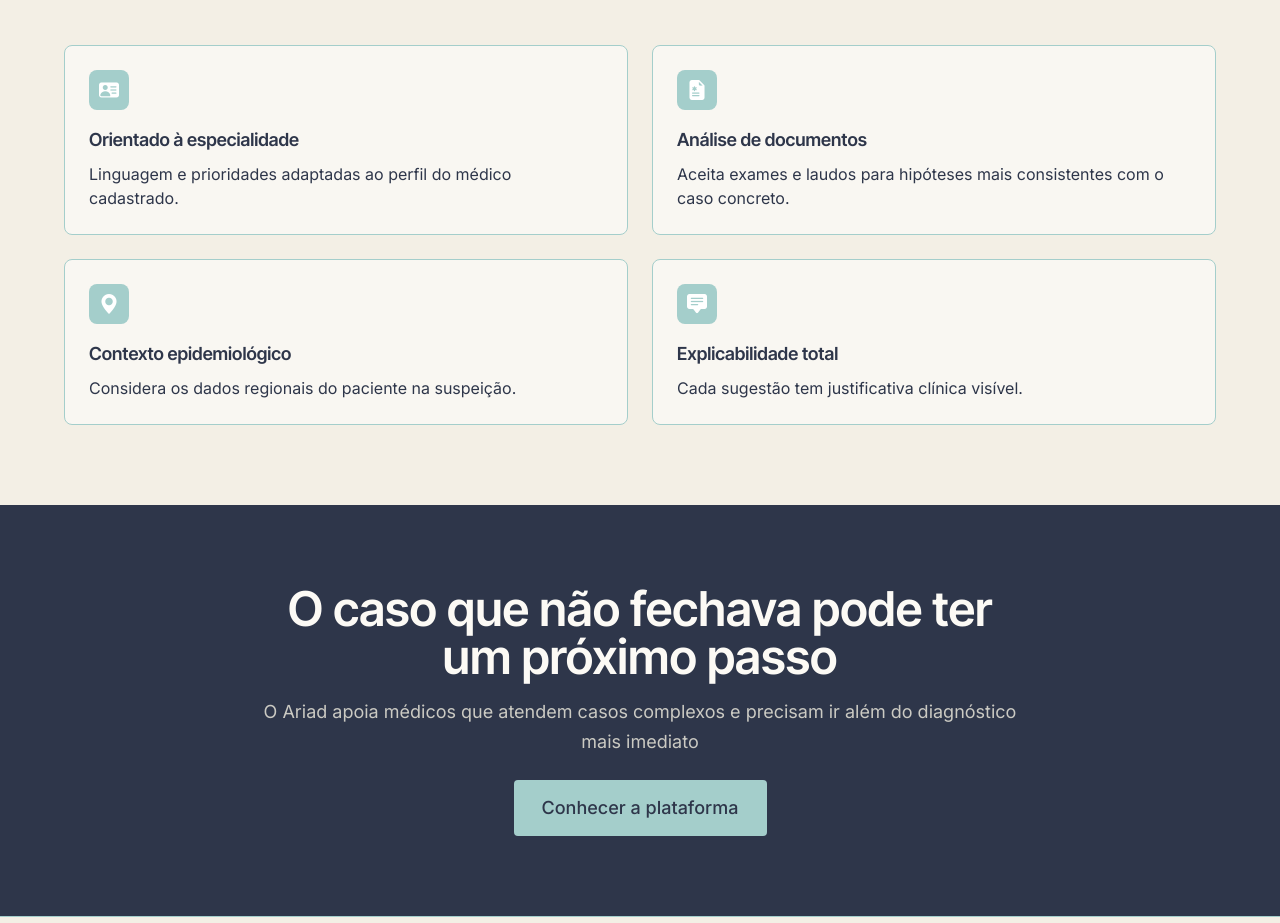
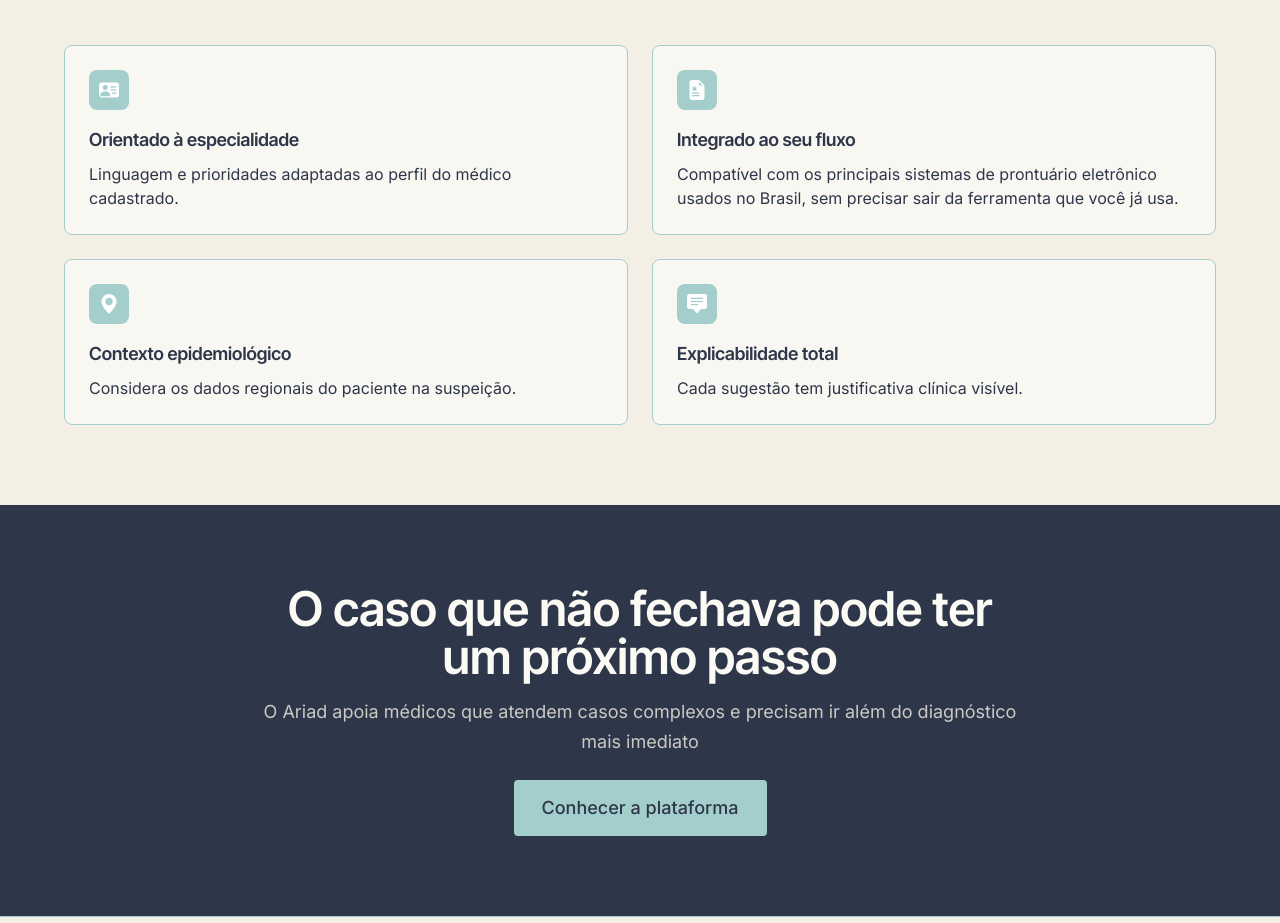
Before and after one commit to UnknownGroupFiap/ariad, a React (Vite) app: page /plataforma in a window 1280 px wide. Shown: the part 2162-3085 px from the top of the page. Built offline with nearby package versions, Linux system fonts and the light colour scheme.

Commit message:
refactor: remove exam attachment feature and its references

```diff
--- a/src/pages/private/NovoCaso/NovoCaso.tsx
+++ b/src/pages/private/NovoCaso/NovoCaso.tsx
@@ -409,18 +409,6 @@ export default function NovoCaso() {
             </div>
           </Card>
 
-          <Card>
-            <h2 className="text-xl  mb-4">Exames e Documentos</h2>
-            <label className="flex flex-col items-center justify-center gap-2 border-2 border-dashed border-ariad-beige-dark rounded-lg py-10 cursor-pointer hover:border-ariad-green-water transition-colors">
-              <i className="bi bi-upload text-2xl " aria-hidden="true" />
-              <span>Clique para fazer upload</span>
-              <span className="text-xs ">
-                PDF, imagens de exames, laudos médicos
-              </span>
-              <input type="file" multiple className="sr-only" />
-            </label>
-          </Card>
-
           {erro && <p className="text-red-500 text-sm">{erro}</p>}
 
           <div className="flex gap-3">
--- a/src/pages/public/Plataforma/Plataforma.tsx
+++ b/src/pages/public/Plataforma/Plataforma.tsx
@@ -50,9 +50,9 @@ const diferenciais = [
   },
   {
     icone: 'bi-file-earmark-medical-fill',
-    titulo: 'Análise de documentos',
+    titulo: 'Integrado ao seu fluxo',
     texto:
-      'Aceita exames e laudos para hipóteses mais consistentes com o caso concreto.',
+      'Compatível com os principais sistemas de prontuário eletrônico usados no Brasil, sem precisar sair da ferramenta que você já usa.',
   },
   {
     icone: 'bi-geo-alt-fill',
--- a/src/types/case.ts
+++ b/src/types/case.ts
@@ -24,7 +24,6 @@ export type Consulta = {
   sintomas: string
   evolucao: string
   status?: Caso['status']
-  examemAnexo?: string
   transcricao?: string
 }
 
```
